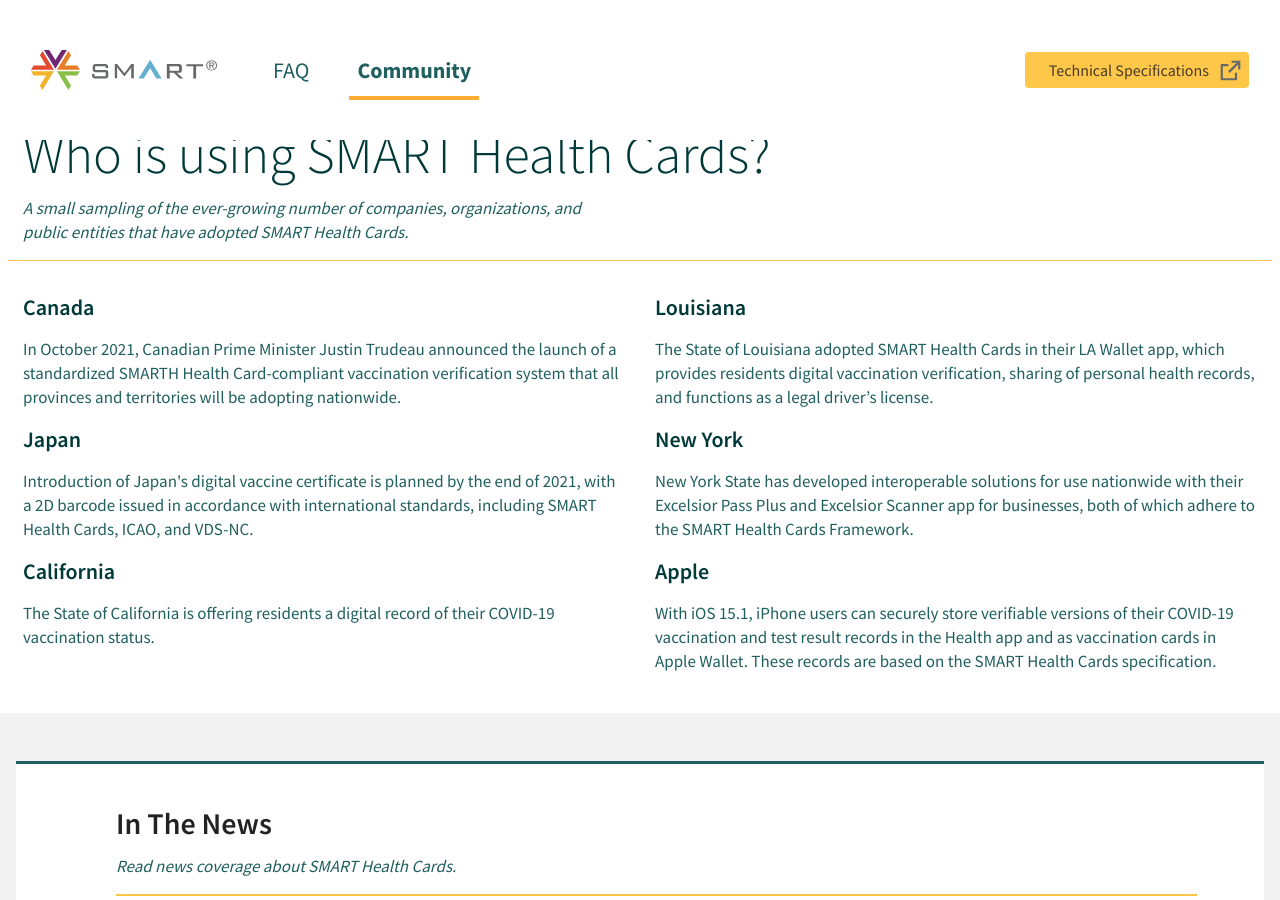
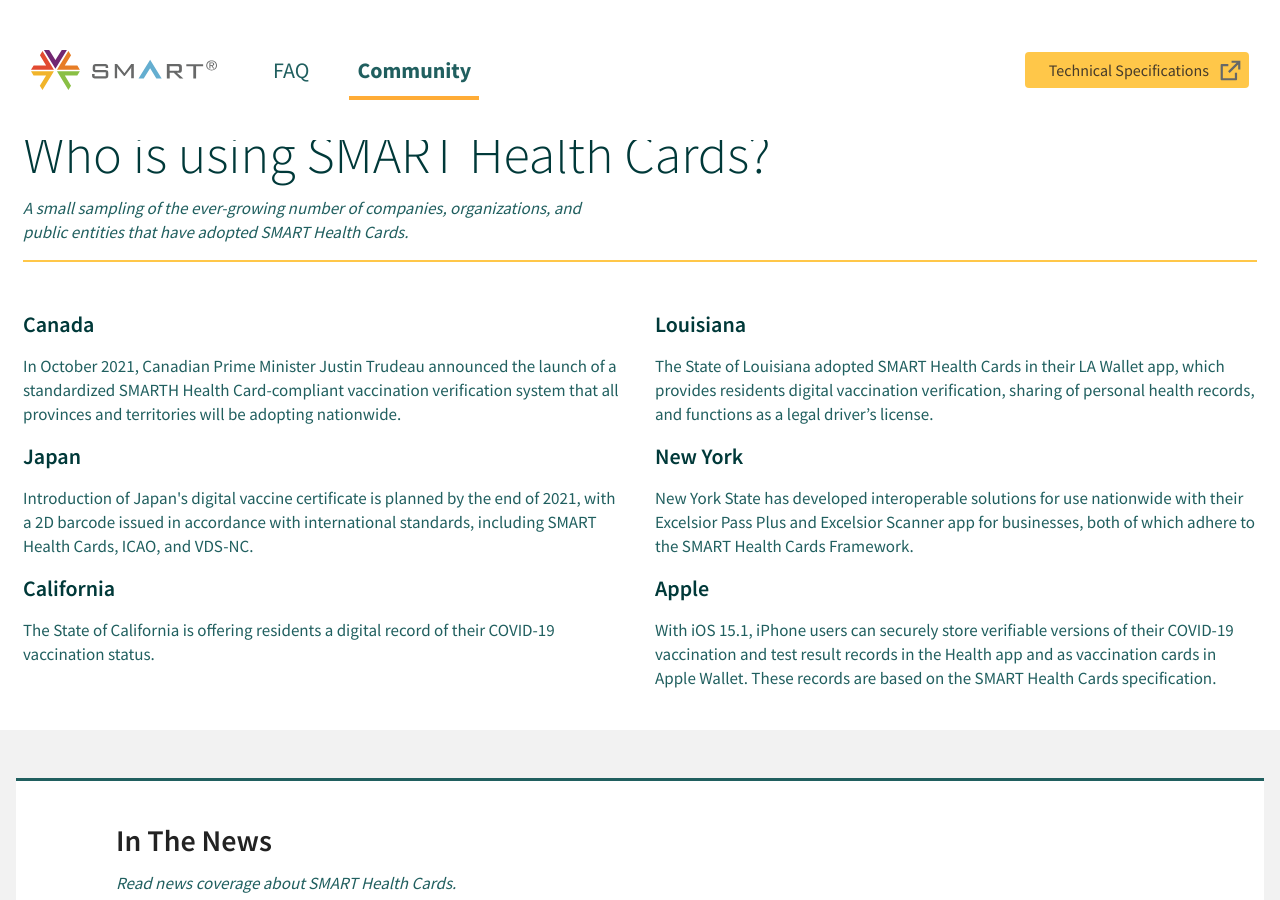
Before and after one commit to smart-health-cards/staging, a Jekyll site: the page built from en/community.html, in a window 1280 px wide and 900 px high, scrolled down 411 px. Built offline with Jekyll 4.4.1, drawn with Linux system fonts in a browser that asks for light colours.

Commit message:
Phase 3 - adjust yellow hr

```diff
--- a/en/community.html
+++ b/en/community.html
@@ -48,7 +48,7 @@
             </div>
         </div> <!-- / .row -->
 
-        <div class="row hr-yellow">
+        <div class="row">
             <div class="col-12 col-lg-6">
               <!-- Text -->
               <p class="text-left text-md-start mb-6 mb-lg-8 font-italic">
@@ -56,6 +56,7 @@
               </p>
             </div>
         </div> <!-- / .row -->
+        <hr class="hr-yellow mt-0">
 
         <div class="row pt-2">
             <div class="col-12">
```
